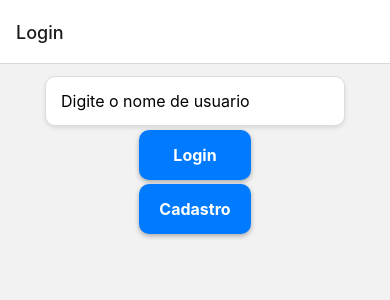
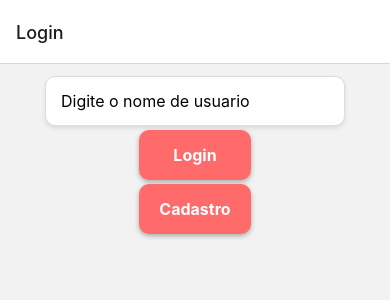
Before and after one commit to KaduHod/chat-go-mobile, a React Native app: screen /Login in a window 390 px wide. Shown: the top 300 px of the page. Built offline with nearby package versions, Linux system fonts and the light colour scheme.

Commit message:
:sparkles: Adicionando tipos

```diff
--- a/componentes/Botao.tsx
+++ b/componentes/Botao.tsx
@@ -11,7 +11,7 @@ return (
 const style = StyleSheet.create({
     button: {
         margin: 2,
-        backgroundColor: '#007BFF', // Cor de fundo do botão
+        backgroundColor: '#ff6b6b', // Cor de fundo do botão
         paddingVertical: 15,
         paddingHorizontal: 20,
         borderRadius: 10,
--- /dev/null
+++ b/componentes/Chat.tsx
@@ -0,0 +1,3 @@
+export function Chat({navigation}: any) {
+
+}
```
Also changed, not shown: App.tsx (+27 -0 lines).
